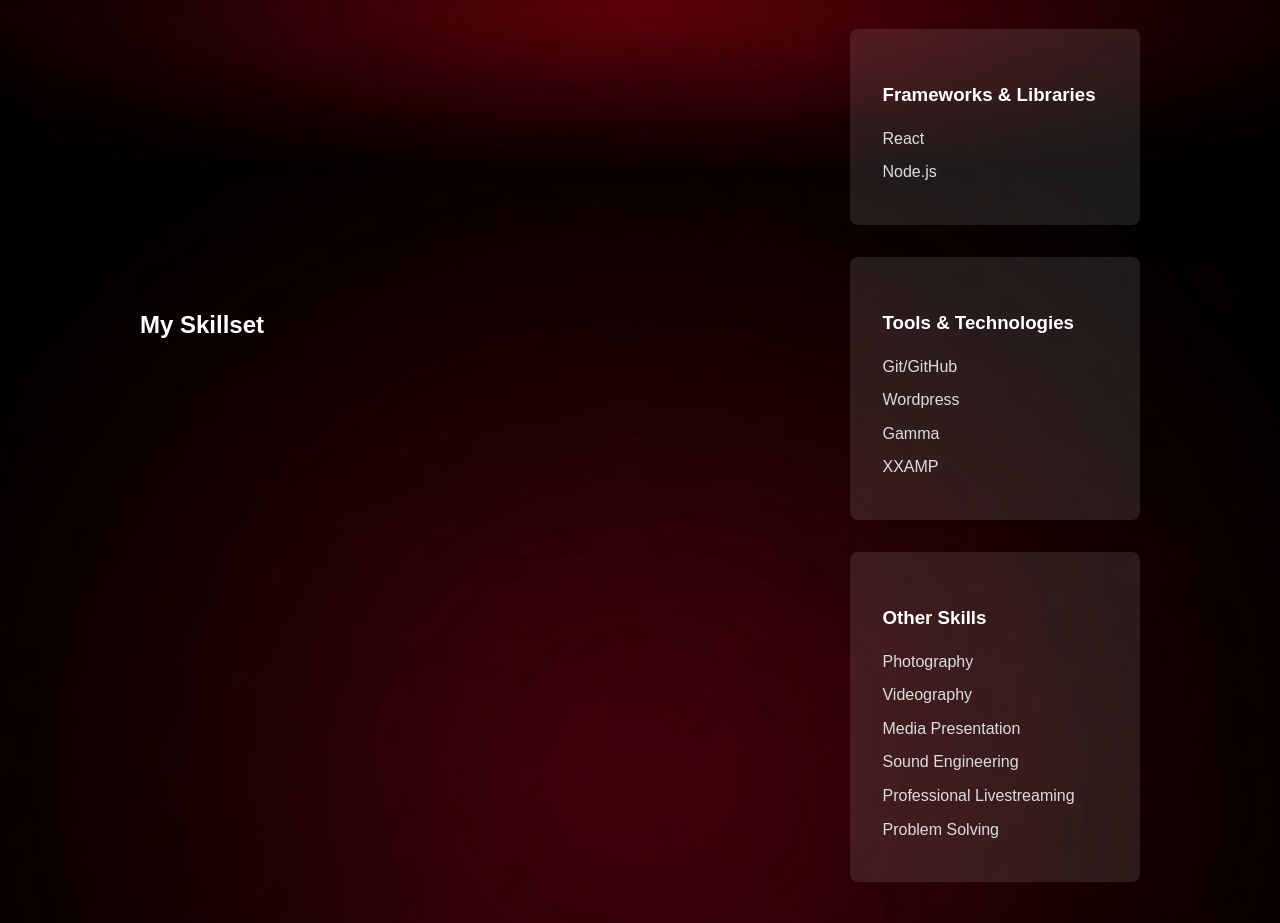
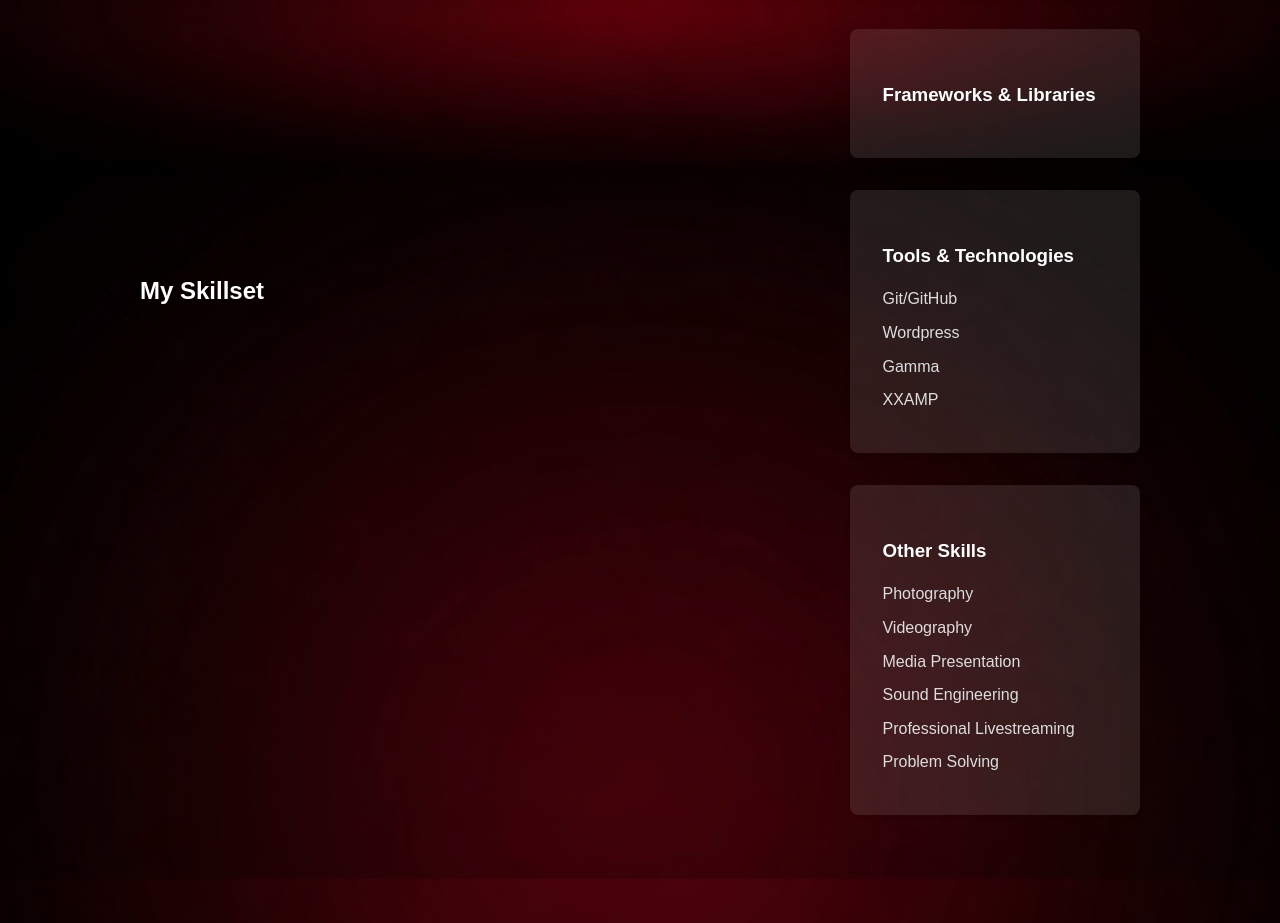
Before and after one commit to Williscodez/Williscodez.github.io, a plain HTML site: page index.html in a window 1280 px wide. Shown: the part 2389-3312 px from the top of the page. Drawn offline with Linux system fonts and the light colour scheme.

Commit message:
Update index.html
removed info under frameworks

```diff
--- a/index.html
+++ b/index.html
@@ -82,8 +82,8 @@
                 <div class="skill-category">
                     <h3>Frameworks & Libraries</h3>
                     <ul>
-                        <li>React</li>
-                        <li>Node.js</li>
+                        <li></li>
+                        <li></li>
                       <!---  <li>[Add other frameworks/libraries]</li> --->
                     </ul>
                 </div>
```
